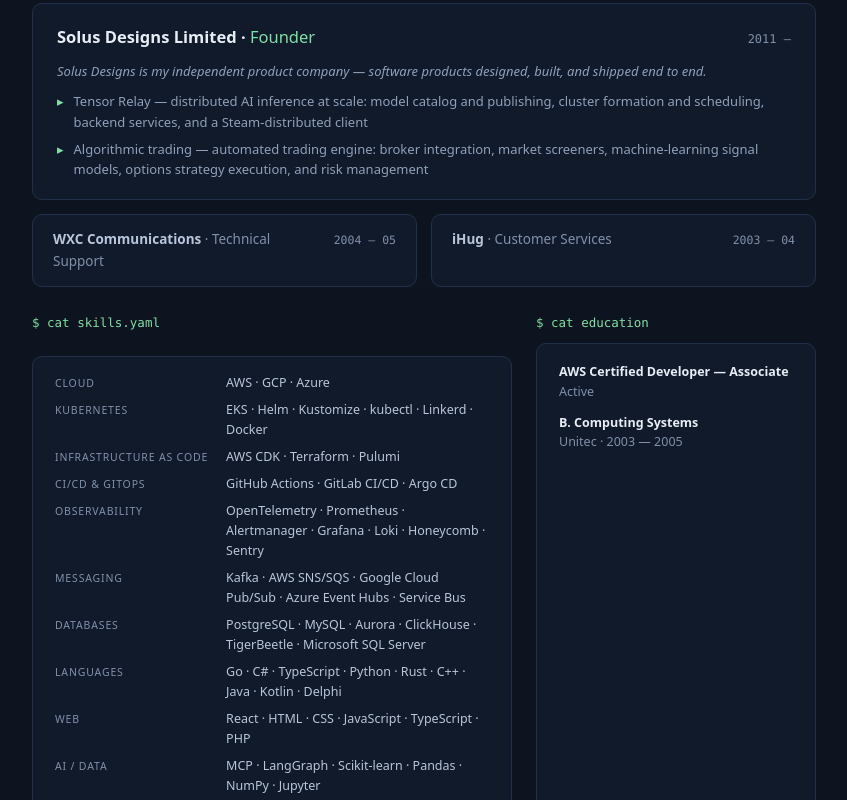
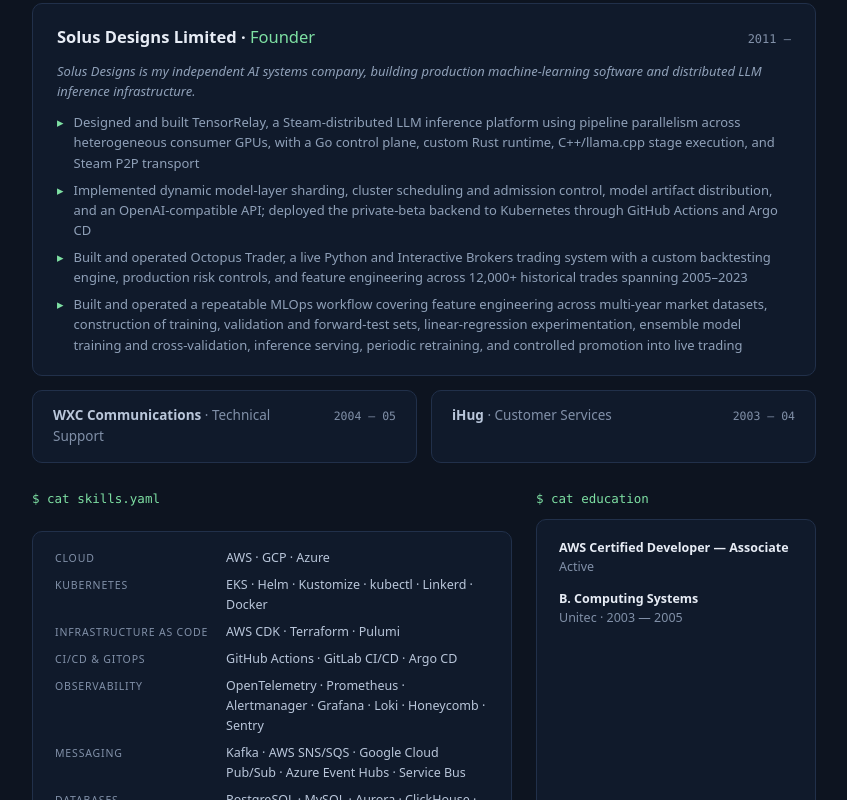
Before and after one commit to mpainenz/markpaine-site, a Next.js app: page /resume in a window 1280 px wide. Shown: the part 1200-2000 px from the top of the page, without its empty margins (216-1063 px from the left). Built offline with nearby package versions, Linux system fonts and the light colour scheme.

Commit message:
cv: foreground AI systems and inference experience
Reframe independent product work around defensible ML and distributed inference evidence while preserving a concise three-page PDF.

```diff
--- a/app/globals.css
+++ b/app/globals.css
@@ -646,7 +646,8 @@
     break-before: page;
   }
   .tombstones > div {
-    flex: 1 1 100% !important;
+    flex: 1 1 0 !important;
+    min-width: 0;
   }
   /* Keep the PDF text order sequential for ATS extraction. */
   .credentials-layout,
@@ -659,6 +660,12 @@
   /* Narrow label column so long group names wrap and skills get the width */
   .page .skills-grid {
     grid-template-columns: 112px 1fr !important;
+  }
+  .page .education-list {
+    display: grid !important;
+    grid-template-columns: repeat(2, minmax(0, 1fr));
+    gap: 8pt 20pt !important;
+    padding: 6pt 16pt 0 !important;
   }
   .panel {
     border: none;
--- a/data/cv.ts
+++ b/data/cv.ts
@@ -55,10 +55,12 @@
     meta: '2011 —',
     printBreak: true,
     blurb:
-      'Solus Designs is my independent product company — software products designed, built, and shipped end to end.',
+      'Solus Designs is my independent AI systems company, building production machine-learning software and distributed LLM inference infrastructure.',
     bullets: [
-      'Tensor Relay — distributed AI inference at scale: model catalog and publishing, cluster formation and scheduling, backend services, and a Steam-distributed client',
-      'Algorithmic trading — automated trading engine: broker integration, market screeners, machine-learning signal models, options strategy execution, and risk management',
+      'Designed and built TensorRelay, a Steam-distributed LLM inference platform using pipeline parallelism across heterogeneous consumer GPUs, with a Go control plane, custom Rust runtime, C++/llama.cpp stage execution, and Steam P2P transport',
+      'Implemented dynamic model-layer sharding, cluster scheduling and admission control, model artifact distribution, and an OpenAI-compatible API; deployed the private-beta backend to Kubernetes through GitHub Actions and Argo CD',
+      'Built and operated Octopus Trader, a live Python and Interactive Brokers trading system with a custom backtesting engine, production risk controls, and feature engineering across 12,000+ historical trades spanning 2005–2023',
+      'Built and operated a repeatable MLOps workflow covering feature engineering across multi-year market datasets, construction of training, validation and forward-test sets, linear-regression experimentation, ensemble model training and cross-validation, inference serving, periodic retraining, and controlled promotion into live trading',
     ],
   },
 ];
@@ -78,7 +80,10 @@
   { group: 'Databases', items: 'PostgreSQL · MySQL · Aurora · ClickHouse · TigerBeetle · Microsoft SQL Server' },
   { group: 'Languages', items: 'Go · C# · TypeScript · Python · Rust · C++ · Java · Kotlin · Delphi' },
   { group: 'Web', items: 'React · HTML · CSS · JavaScript · TypeScript · PHP' },
-  { group: 'AI / Data', items: 'MCP · LangGraph · Scikit-learn · Pandas · NumPy · Jupyter' },
+  {
+    group: 'AI / ML',
+    items: 'Linear regression · MLOps · Model serving · LangGraph · MCP · Distributed LLM inference',
+  },
 ];
 
 export const education = [
```
Also changed, not shown: 1 other file (tests, documents, lock files or other folders).
